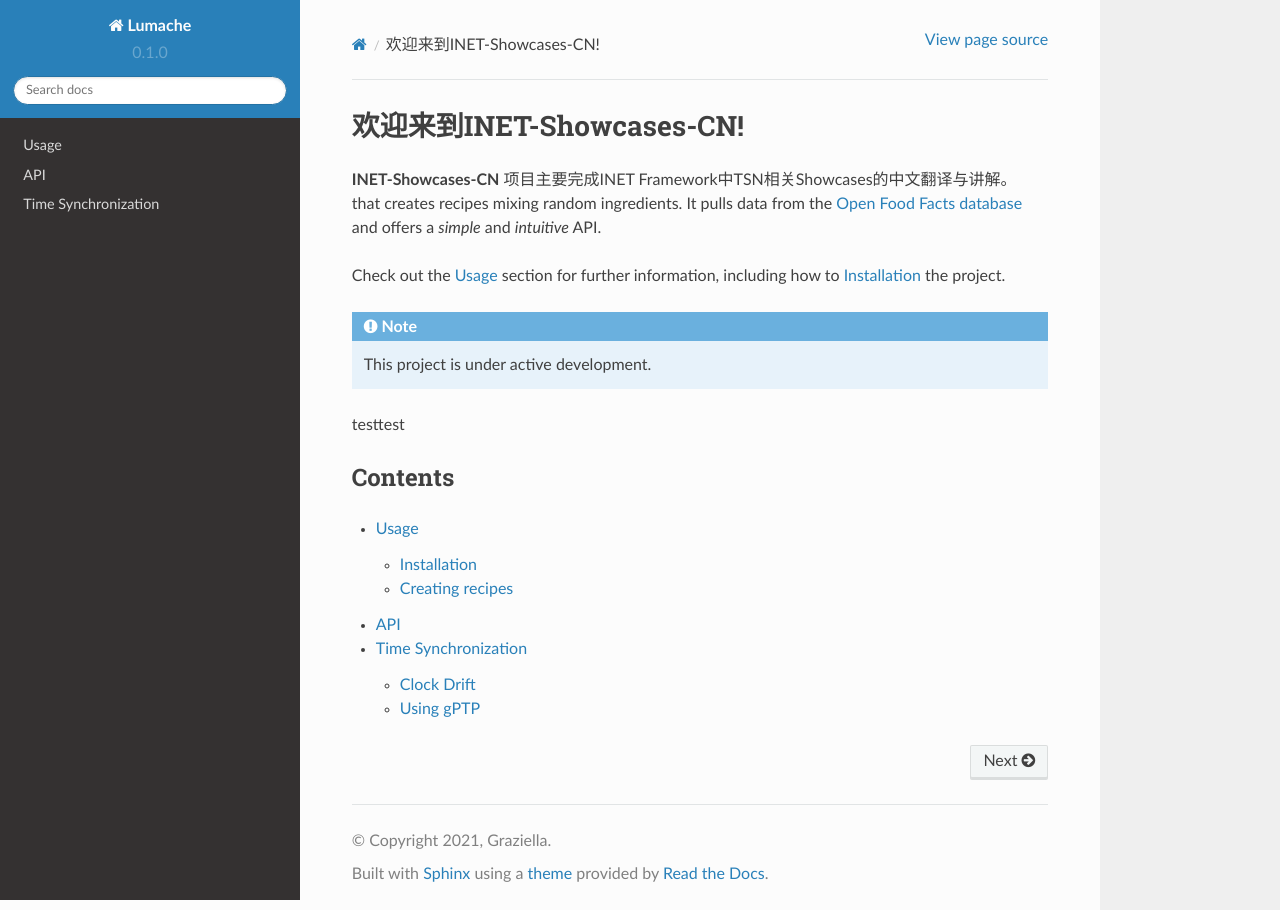
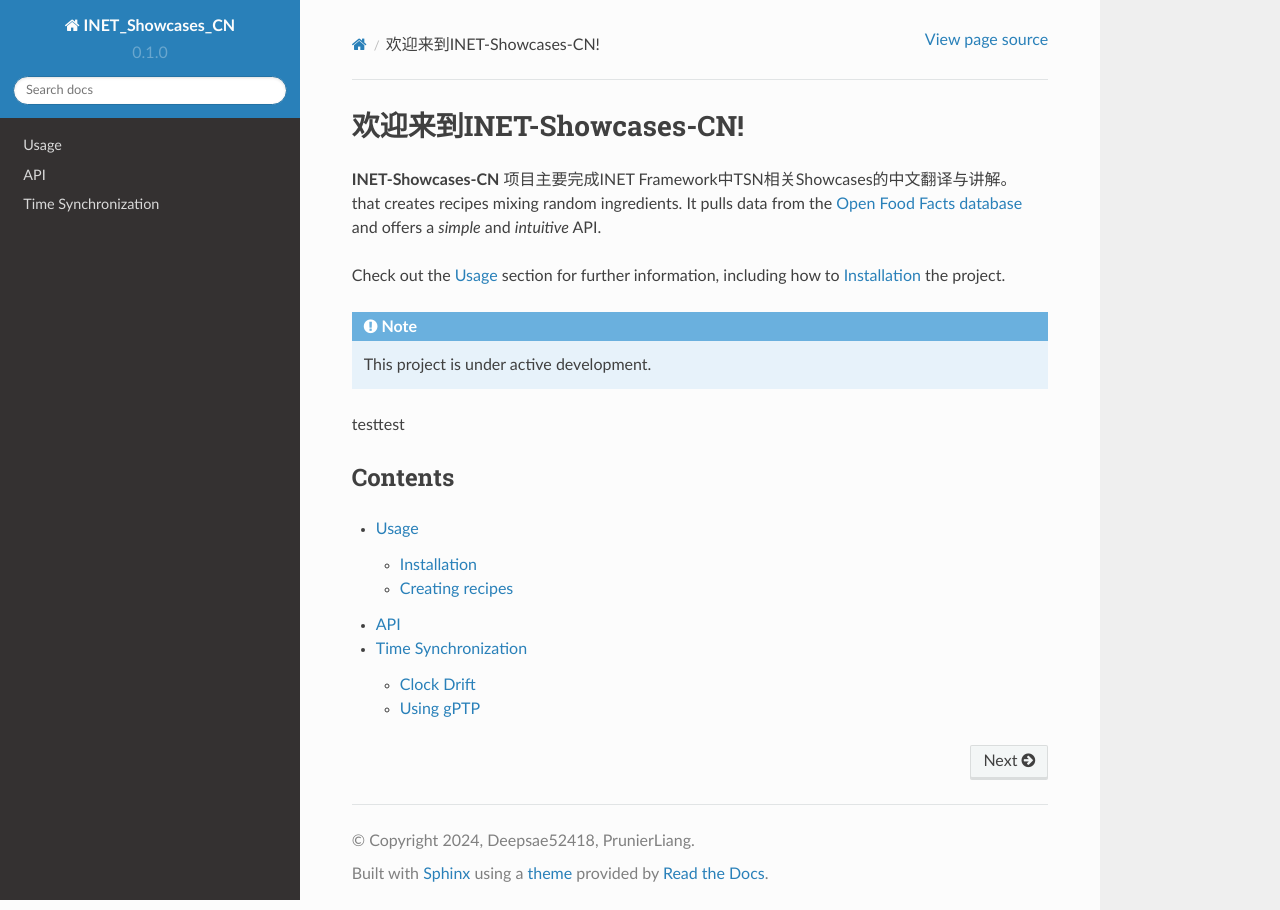
Before and after one commit to deepsea52418/INET-Showcases-CN, a Sphinx documentation site: the page built from docs/source/index.rst, in a window 1280 px wide. Built offline with Sphinx 7.4.7 and the Read the Docs theme 2.0.0, drawn with Linux system fonts in a browser that asks for light colours; pages that are not in the unit, such as notebooks, are missing from menus.

Commit message:
Update conf.py

```diff
--- a/docs/source/conf.py
+++ b/docs/source/conf.py
@@ -2,9 +2,9 @@
 
 # -- Project information
 
-project = 'Lumache'
-copyright = '2021, Graziella'
-author = 'Graziella'
+project = 'INET_Showcases_CN'
+copyright = '2024, Deepsae52418, PrunierLiang'
+author = 'Deepsae52418, PrunierLiang'
 
 release = '0.1'
 version = '0.1.0'
```
